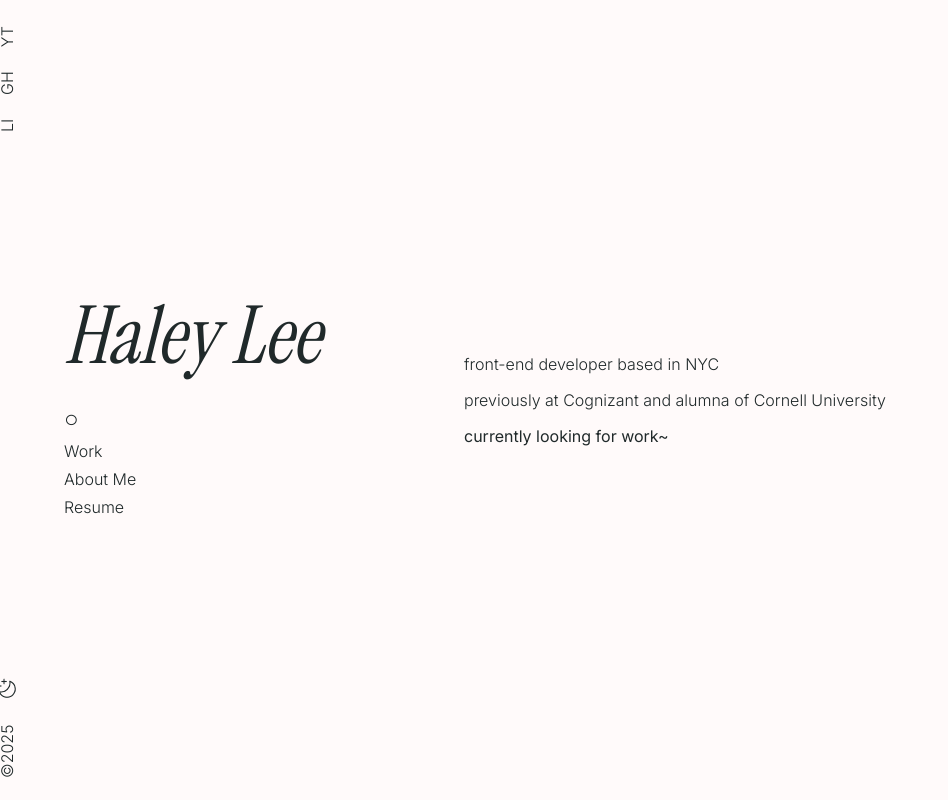
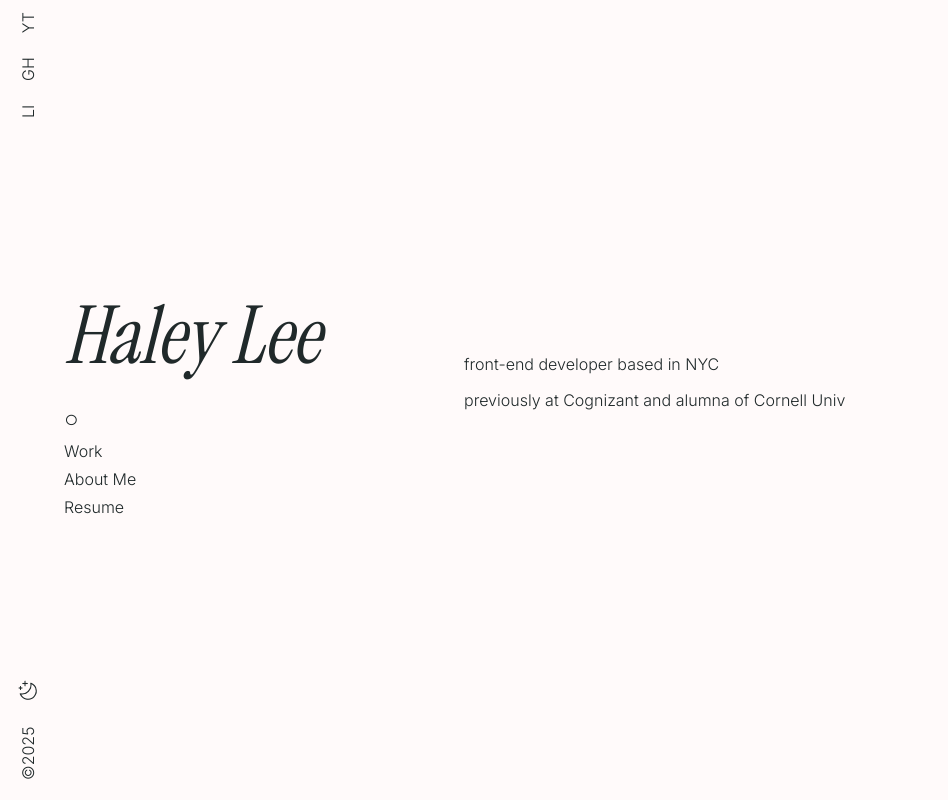
Before and after one commit to haleyalee/portfolio-2025, a Next.js app: page / in a window 1280 px wide. Shown: the top 800 px of the page, without its empty margins (0-948 px from the left). Built offline with nearby package versions, Linux system fonts and the light colour scheme.

Commit message:
animation and styling

```diff
--- a/package.json
+++ b/package.json
@@ -9,6 +9,7 @@
     "lint": "next lint"
   },
   "dependencies": {
+    "motion": "^11.17.0",
     "next": "15.1.4",
     "react": "^19.0.0",
     "react-dom": "^19.0.0"
--- a/src/components/AboutMe/AboutMe.tsx
+++ b/src/components/AboutMe/AboutMe.tsx
@@ -1,4 +1,7 @@
 /* eslint-disable react/no-unescaped-entities */
+
+"use client";
+
 import React from 'react';
 import styles from "./AboutMe.module.scss";
 import Link from 'next/link';
--- a/src/components/Home/Home.module.scss
+++ b/src/components/Home/Home.module.scss
@@ -2,8 +2,13 @@
   height: 100vh;
   display: flex;
   flex-direction: column;
-  gap: 1rem;
   justify-content: center;
+
+  .typewriter {
+    display: flex;
+    flex-direction: column;
+    gap: 1rem;
+  }
 
   div:nth-child(3) {
     font-weight: 400;
--- a/src/components/Home/Home.tsx
+++ b/src/components/Home/Home.tsx
@@ -1,14 +1,52 @@
 import React from "react";
 import styles from "./Home.module.scss";
+import * as motion from "motion/react-client";
 
 export default function Home() {
+
+  const sentenceVariants = {
+    hidden: { opacity: 0 },
+    visible: { opacity: 1, transition: { staggerChildren: 0.075, when: "beforeChildren" } }
+  };
+
+  const letterVariants = {
+    hidden: { opacity: 0 },
+    visible: { opacity: 1, transition: { opacity: { duration: 0 } } }
+  };
+
+  const introText = [
+    "front-end developer based in NYC",
+    "previously at Cognizant and alumna of Cornell University",
+    "currently looking for work~"
+  ]
+
   return (
     <section className={styles.home} id="#">
-      <div>front-end developer based in NYC</div>
-      <div>
+
+      <motion.div
+        variants={sentenceVariants}
+        initial="hidden"
+        animate="visible"
+        className={styles.typewriter}
+      >
+        {introText.map((text, i) =>
+          <div
+            key={`${text}-${i}`}
+          >
+            {text.split("").map((char, i) =>
+              <motion.span key={`${char}-${i}`} variants={letterVariants}>
+                {char}
+              </motion.span>
+            )}
+          </div>
+        )}
+      </motion.div>
+
+      {/* <div>front-end developer based in NYC</div> */}
+      {/* <div>
         previously at <a href="https://www.cognizant.com/us/en" target="_blank">Cognizant</a> and alumna of <a href="https://www.cornell.edu/" target="_blank">Cornell University</a>
-      </div>
-      <div>currently looking for work~</div>
+      </div> */}
+      {/* <div>currently looking for work~</div> */}
     </section>
   );
 }
--- a/src/components/NavBar/NavBar.module.scss
+++ b/src/components/NavBar/NavBar.module.scss
@@ -12,4 +12,8 @@
   .active {
     font-style: italic;
   }
+
+  & :hover {
+    text-decoration: underline;
+  }
 }
--- a/src/components/SideBar/SideBar.module.scss
+++ b/src/components/SideBar/SideBar.module.scss
@@ -1,22 +1,20 @@
 .sidebar {
-
-  position: absolute;
-  // TODO: FIX THIS SHIT~!
-  top: 44%;
-  left: -465px;
-  height: 100px;
-  width: 100vh;
+  position: fixed;
+  left: 0%;
+  top: 103%; /* Position the rotation pivot in the middle vertically */
+  transform: translateY(-50%) rotate(-90deg); /* Center and rotate */
+  transform-origin: left top; /* Rotate around the left edge */
+  width: 100vh; /* Full width of the viewport after rotation */
+  height: auto;
   display: flex;
   flex-direction: row;
+  justify-content: space-between;
   align-items: center;
-  justify-content: space-between;
-  padding: 1rem 1.5rem 0 1.5rem;
-  transform: rotate(270deg);
+  padding: 1rem;
 
   .other {
     display: flex;
     align-items: center;
-    justify-content: center;
     gap: 1.5rem;
   }
 
--- a/src/components/SideBar/SideBar.tsx
+++ b/src/components/SideBar/SideBar.tsx
@@ -8,9 +8,7 @@ const SideBar = () => {
     <div className={styles.sidebar}>
       <div className={styles.other}>
         <span>©2025</span>
-        <div>
-          <ThemeToggleBtn />
-        </div>
+        <ThemeToggleBtn />
       </div>
       <div className={styles.socials}>
         <Link href="https://www.linkedin.com/in/haleyalee">LI</Link>
--- a/src/components/ThemeToggleBtn/ThemeToggleBtn.module.scss
+++ b/src/components/ThemeToggleBtn/ThemeToggleBtn.module.scss
@@ -17,7 +17,7 @@
   transform-origin: center;
 
   &.spin {
-    animation: spin 1s ease-in-out;
+    animation: spin 0.5s ease-in-out;
   }
 
   &:hover {
--- a/src/components/ThemeToggleBtn/ThemeToggleBtn.tsx
+++ b/src/components/ThemeToggleBtn/ThemeToggleBtn.tsx
@@ -17,7 +17,7 @@ const ThemeToggleBtn = () => {
     // Remove the spinning class after the animation completes
     setTimeout(() => {
       setIsSpinning(false);
-    }, 1000);
+    }, 500);
   };
 
   return (
--- a/src/components/Work/Work.tsx
+++ b/src/components/Work/Work.tsx
@@ -1,4 +1,7 @@
-import React from 'react';
+"use client";
+
+import React, { useRef } from 'react';
+import * as motion from "motion/react-client";
 import styles from "./Work.module.scss";
 import ProjectCard from '@/components/ProjectCard/ProjectCard';
 
@@ -33,19 +36,29 @@ const myWork = [
     techStack: ["HTML/CSS", "JavaScript"],
     url: ""
   },
-]
+];
 
 const Work = () => {
+  const scrollRef = useRef(null);
+
   return (
-    <section className={styles.work} id="work">
+    <section className={styles.work} id="work" ref={scrollRef} >
       {myWork.map((proj, i) =>
-        <ProjectCard
+        <motion.div
           key={i}
-          title={proj.title}
-          description={proj.description}
-          techStack={proj.techStack}
-          url={proj.url}
-        />
+          className="box"
+          initial={{ opacity: 0 }}
+          whileInView={{ opacity: 1 }}
+          viewport={{ root: scrollRef }}
+          layout
+        >
+          <ProjectCard
+            title={proj.title}
+            description={proj.description}
+            techStack={proj.techStack}
+            url={proj.url}
+          />
+        </motion.div>
       )}
     </section>
   )
```
Also changed, not shown: 1 other file (tests, documents, lock files or other folders).
